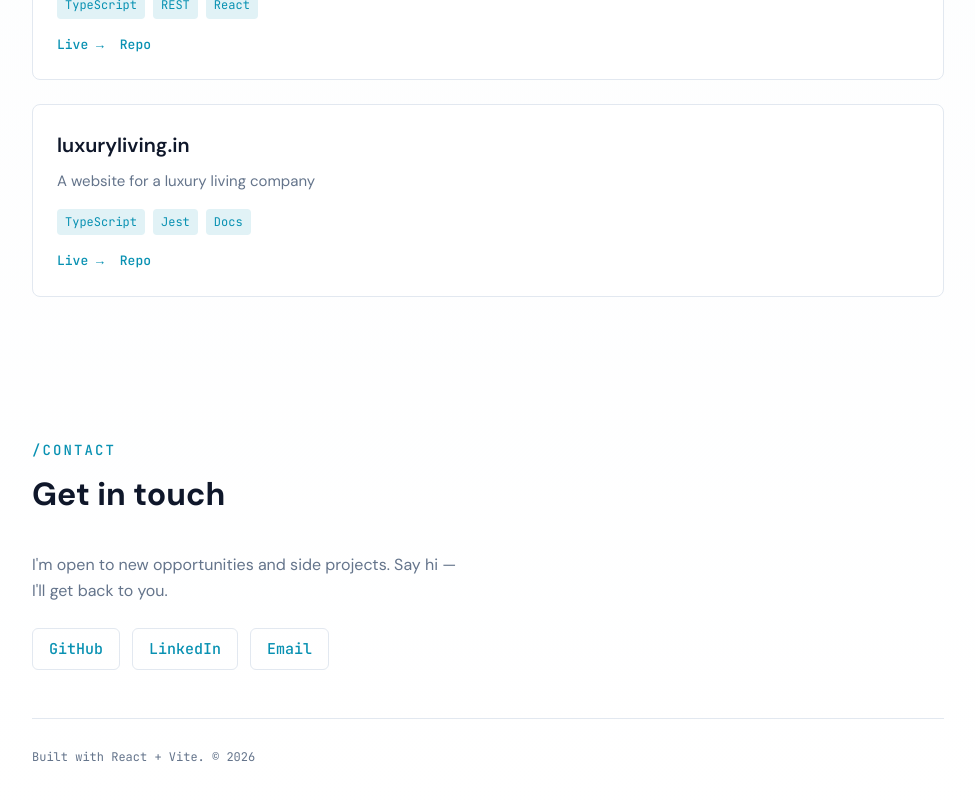
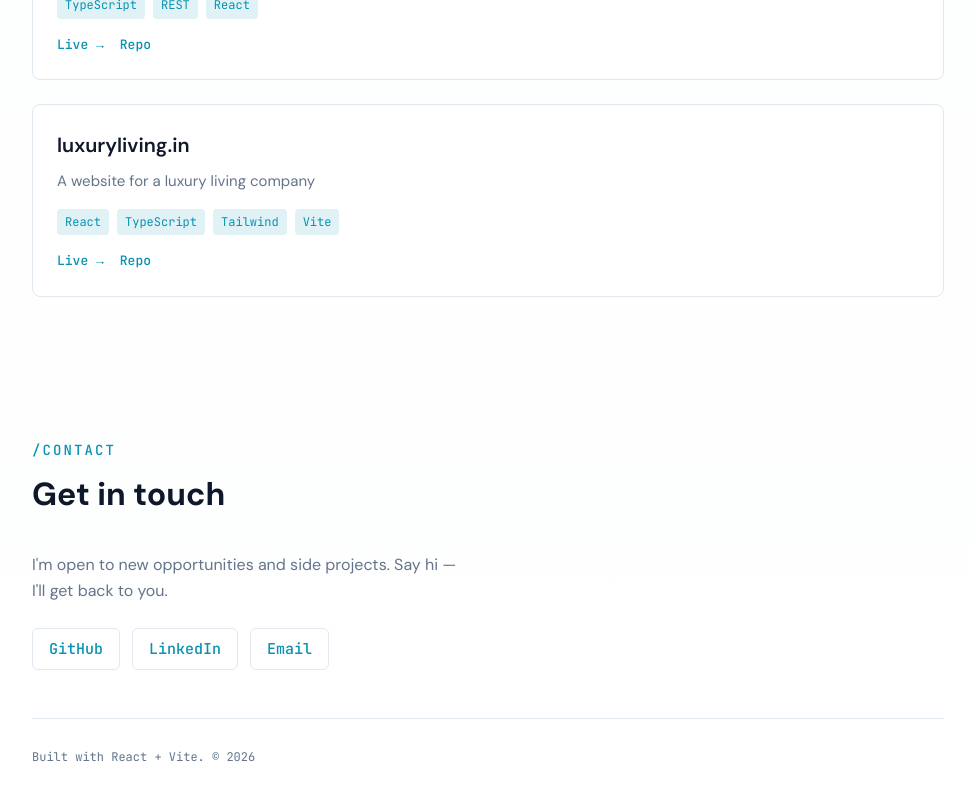
Before and after one commit to aman-git-r/amanrwt, a React (Vite) app: page / in a window 1280 px wide. Shown: the part 2199-2999 px from the top of the page, without its empty margins (152-1127 px from the left). Built offline with nearby package versions, Linux system fonts and the light colour scheme.

Commit message:
feat: update technology stack for luxury living project

```diff
--- a/src/components/Projects.tsx
+++ b/src/components/Projects.tsx
@@ -20,7 +20,7 @@ const PROJECTS = [
   {
     title: "luxuryliving.in",
     description: "A website for a luxury living company",
-    tech: ["TypeScript", "Jest", "Docs"],
+    tech: ["React","TypeScript", "Tailwind", "Vite"],
     href: "https://www.luxuryliving.in",
     repo: "",
   },
```
